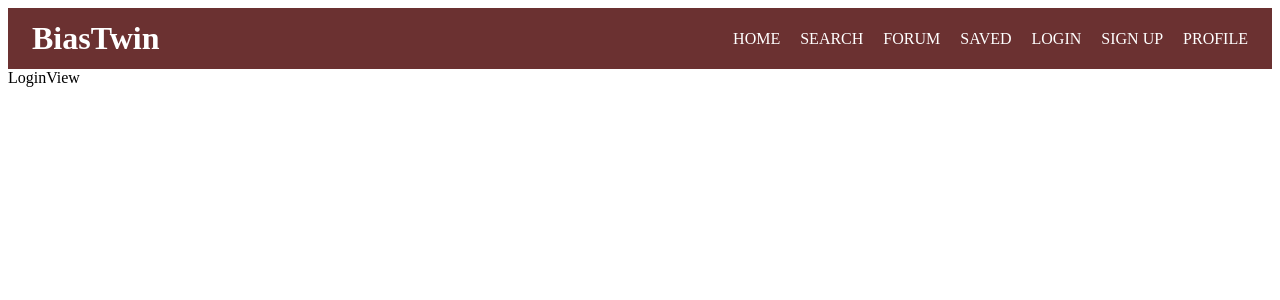
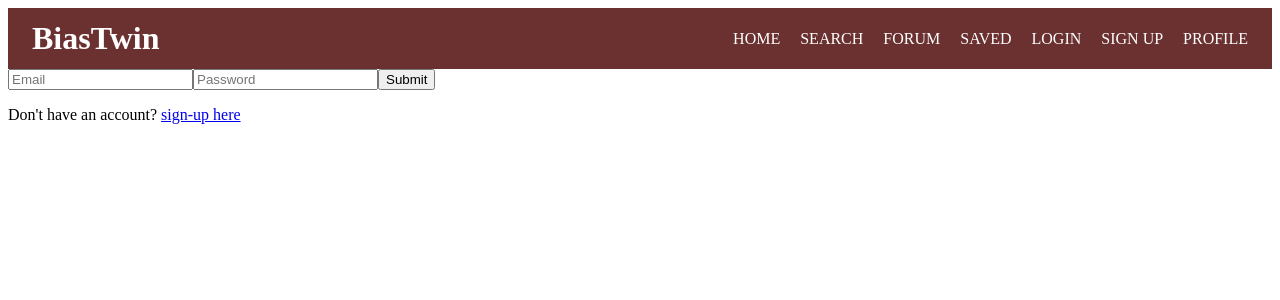
Before and after one commit to Danielsoftware033/Full_Stack_Capstone, a React (Vite) app in the folder front-end/front-end/: page /login in a window 1280 px wide. Shown: the top 300 px of the page. Built offline with nearby package versions, Linux system fonts and the light colour scheme.

Commit message:
true false error handling userform and register api

```diff
--- a/front-end/front-end/src/components/LoginForm/LoginForm.jsx
+++ b/front-end/front-end/src/components/LoginForm/LoginForm.jsx
@@ -0,0 +1,37 @@
+import React, { useState } from 'react';
+import { useNews } from '../../contexts/NewsContext';
+import { useNavigate, Link } from 'react-router-dom';
+
+
+const LoginForm = () => {
+  const [email, setEmail] = useState('');
+  const [password, setPassword] = useState('');
+  const [success, setSuccess]= useState(true)
+  const { login } = useNews();
+  const navigate = useNavigate();
+
+
+  const handleSubmit = async (e) => {
+    e.preventDefault();
+    let loggedin = await login(email, password);
+    if (loggedin) {
+        navigate('/')
+    }
+    setSuccess(loggedin)
+  };
+
+
+  return (
+    <div>
+      <form onSubmit={(e)=>handleSubmit(e)}>
+        <input value={email} type="email" placeholder="Email" onChange={(e) => setEmail(e.target.value)}/>
+        <input value={password} type="password" placeholder="Password" onChange={(e) => setPassword(e.target.value)}/>
+        <button type="submit">Submit</button>
+      </form>
+      <p>Don't have an account? <Link to="/signup">sign-up here</Link></p>
+      {/* {!success && <p>Invalid email or password</p>} */}
+    </div>
+  );
+};
+
+export default LoginForm;
--- a/front-end/front-end/src/components/UserForm/UserForm.jsx
+++ b/front-end/front-end/src/components/UserForm/UserForm.jsx
@@ -1,5 +1,6 @@
 import React from 'react'
 import {useState} from 'react'
+import {useNavigate} from 'react-router-dom'
 
 const UserForm = ({ submitFunction }) => {
   const [formData, setFormData] = useState({
@@ -11,15 +12,19 @@ const UserForm = ({ submitFunction }) => {
     age: '',
     political_leaning: ''
   })
+  const navigate = useNavigate();
 
   const handleChange = (event) => {
     const { name, value } = event.target
     setFormData(prevData => ({ ...prevData, [name]: value }))
   }
 
-  const handleSubmit = (e) => {
+  const handleSubmit = async (e) => {
     e.preventDefault()
-    submitFunction(formData)
+    let signedup = await submitFunction(formData)
+    if (signedup){
+      navigate("/login");
+    }
   }
 
   return (
--- a/front-end/front-end/src/contexts/NewsContext.jsx
+++ b/front-end/front-end/src/contexts/NewsContext.jsx
@@ -18,6 +18,16 @@ const API_URL = "http://127.0.0.1:5000";
 export const NewsProvider = ({ children }) => {
     const [topNews, setTopNews] = useState([]);
     const [searchResults, setSearchResults] = useState([]);
+    const [token, setToken] = useState(null);
+    const [user, setUser] = useState(null)
+
+    // useEffect(() => {
+    //     const savedToken = localStorage.getItem('token');
+    //     const savedUser = localStorage.getItem('user');
+    //     setToken(savedToken);
+    //     const userData = JSON.parse(savedUser)
+    //     setUser(userData);
+    // },[]);
 
 
 //     useEffect(() => {
@@ -59,10 +69,28 @@ export const NewsProvider = ({ children }) => {
         });
 
         const data = await response.json();
-        // console.log("SEARCH RESULTS:", data);
         setSearchResults(data);
     };
 
+
+    const login = async (email, password) => {
+        const response = await fetch(API_URL+'/users/login', {
+            method: 'POST',
+            headers: { 'Content-Type': 'application/json'
+            },
+            body: JSON.stringify({
+                email: email,
+                password: password
+            })
+        });
+
+        const loginData = await response.json();
+
+        setToken(loginData.token);
+        setUser(loginData.user);
+        localStorage.setItem('token', loginData.token);
+        localStorage.setItem('user', JSON.stringify(loginData.user));
+    };
 
 
     const registerUser = async (registerData) => {
@@ -72,11 +100,18 @@ export const NewsProvider = ({ children }) => {
                 'Content-Type': 'application/json'
             },
             body: JSON.stringify(registerData)
-        })
+        });
 
         const responseData = await response.json()
         console.log(responseData)
-    };
+
+        if (!response.ok){
+            return false;
+        }
+
+        return true
+
+        }
 
 
 
@@ -87,8 +122,13 @@ export const NewsProvider = ({ children }) => {
         searchResults,
         fetchTopNews,
         searchNews,
-        registerUser
+        login,
+        registerUser,
+        token,
+        user
     }
+
+
 
     return (
         <NewsContext.Provider value={value}>
--- a/front-end/front-end/src/views/LoginView/LoginView.jsx
+++ b/front-end/front-end/src/views/LoginView/LoginView.jsx
@@ -1,8 +1,11 @@
 import React from 'react'
+import LoginForm from '../../components/LoginForm/LoginForm'
 
 const LoginView = () => {
   return (
-    <div>LoginView</div>
+    <div>
+      <LoginForm />
+    </div>
   )
 }
 
```
